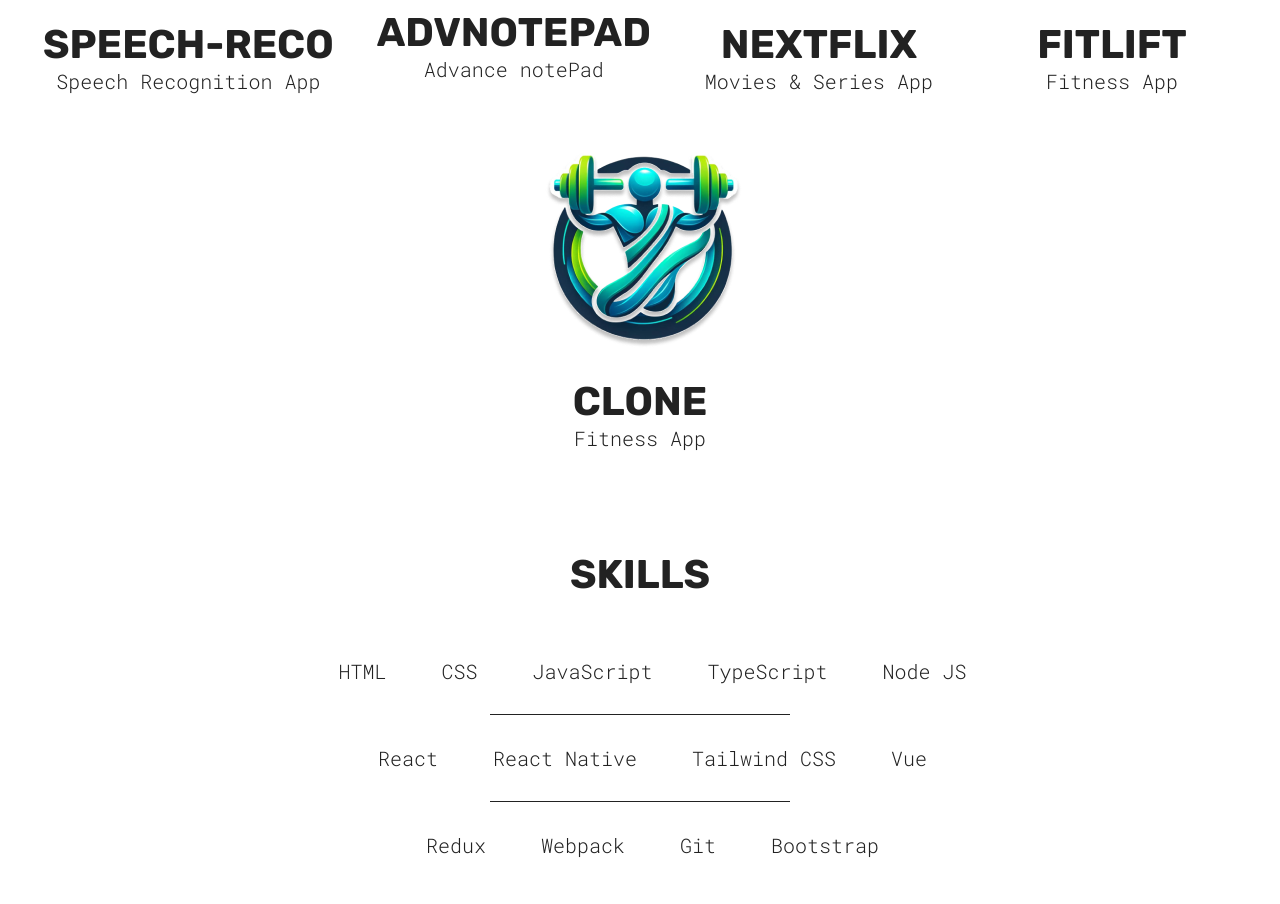
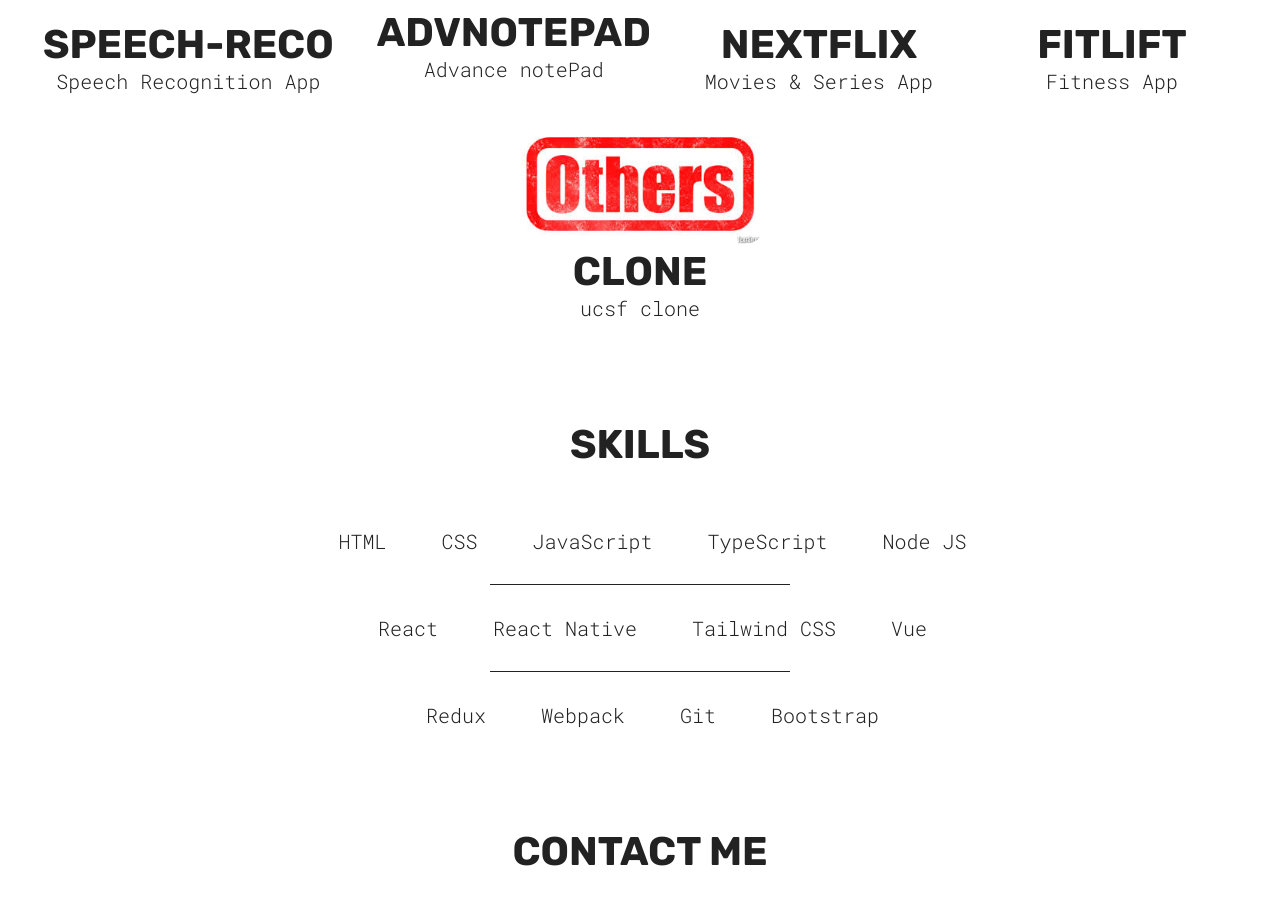
Before and after one commit to chinmay7111/chinmayIngle, a React (Vite) app: page / in a window 1280 px wide. Shown: the part 1240-2144 px from the top of the page. Built offline with nearby package versions, Linux system fonts and the light colour scheme.

Commit message:
Update Projects.jsx

```diff
--- a/src/sections/Projects/Projects.jsx
+++ b/src/sections/Projects/Projects.jsx
@@ -5,6 +5,7 @@ import speechrecogniition from '../../assets/speechRecongnition.png'
 import viberr from '../../assets/viberr.png'
 // import hipsster from '../../assets/hipsster.png'
 import liftfit from '../../assets/fitlift.png'
+import others from '../../assets/images.jpg'
 import ProjectCard from '../../common/ProjectCard'
 function Projects() {
   return (
@@ -41,10 +42,10 @@ function Projects() {
         />
 
         <ProjectCard
-        src={liftfit}
+        src={others}
         link="https://fnstasks.web.app/ucsfClone/index.html"
         h3="Clone"
-        p='Fitness App'
+        p='ucsf clone'
         />
 
 
```
